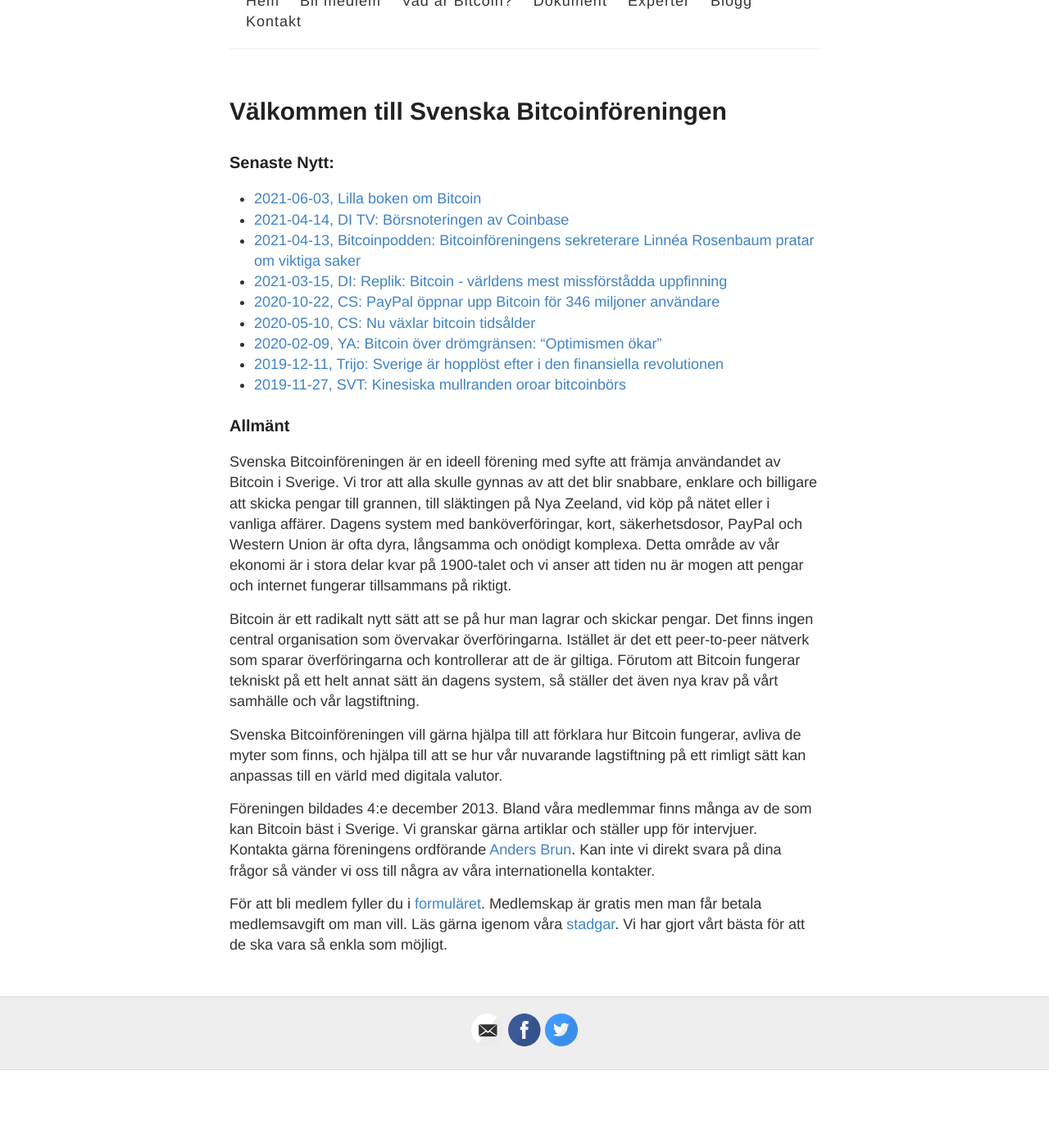
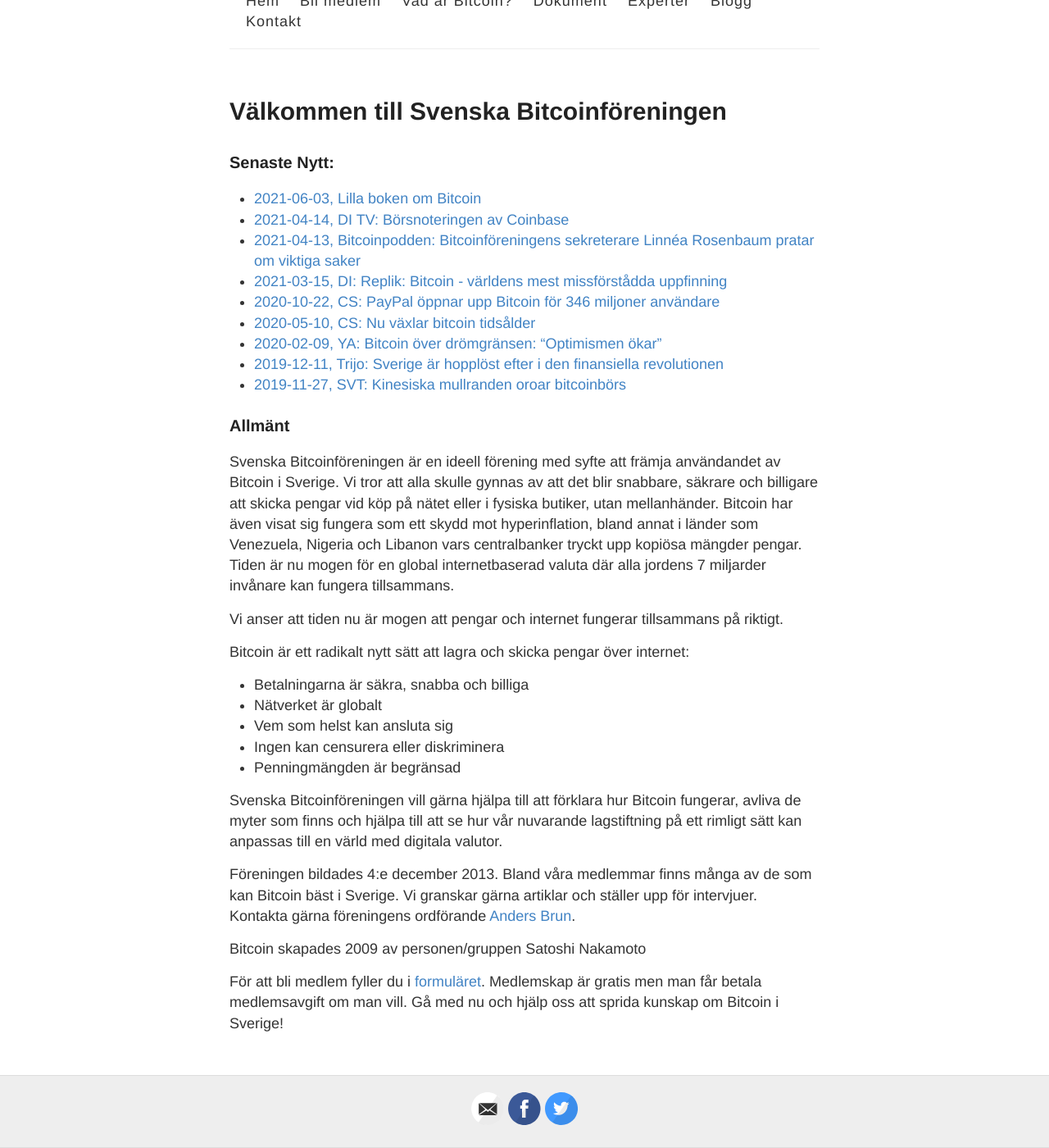
Before and after one commit to bitcoinforeningen/bitcoinforeningen.github.io, a Jekyll site: the page built from index.md, in a window 1280 px wide and 1400 px high, scrolled down 124 px. Shown: the whole window at 82% size. Built offline with Jekyll 4.4.1, drawn with Linux system fonts in a browser that asks for light colours; before the commit the page ends 1429 px from its top, so only the background shows below that.

Commit message:
Update index.md
Ändringar från Örebro

```diff
--- a/index.md
+++ b/index.md
@@ -16,12 +16,21 @@ permalink: /
 - [2019-11-27, SVT: Kinesiska mullranden oroar bitcoinbörs](https://www.svt.se/nyheter/ekonomi/kinas)
 
 ### Allmänt
-Svenska Bitcoinföreningen är en ideell förening med syfte att främja användandet av Bitcoin i Sverige. Vi tror att alla skulle gynnas av att det blir snabbare, enklare och billigare att skicka pengar till grannen, till släktingen på Nya Zeeland, vid köp på nätet eller i vanliga affärer. Dagens system med banköverföringar, kort, säkerhetsdosor, PayPal och Western Union är ofta dyra, långsamma och onödigt komplexa. Detta område av vår ekonomi är i stora delar kvar på 1900-talet och vi anser att tiden nu är mogen att pengar och internet fungerar tillsammans på riktigt.
+Svenska Bitcoinföreningen är en ideell förening med syfte att främja användandet av Bitcoin i Sverige. Vi tror att alla skulle gynnas av att det blir snabbare, säkrare och billigare att skicka pengar vid köp på nätet eller i fysiska butiker, utan mellanhänder. Bitcoin har även visat sig fungera som ett skydd mot hyperinflation, bland annat i länder som Venezuela, Nigeria och Libanon vars centralbanker tryckt upp kopiösa mängder pengar. Tiden är nu mogen för en global internetbaserad valuta där alla jordens 7 miljarder invånare kan fungera tillsammans.
 
-Bitcoin är ett radikalt nytt sätt att se på hur man lagrar och skickar pengar. Det finns ingen central organisation som övervakar överföringarna. Istället är det ett peer-to-peer nätverk som sparar överföringarna och kontrollerar att de är giltiga. Förutom att Bitcoin fungerar tekniskt på ett helt annat sätt än dagens system, så ställer det även nya krav på vårt samhälle och vår lagstiftning.
+Vi anser att tiden nu är mogen att pengar och internet fungerar tillsammans på riktigt.
 
-Svenska Bitcoinföreningen vill gärna hjälpa till att förklara hur Bitcoin fungerar, avliva de myter som finns, och hjälpa till att se hur vår nuvarande lagstiftning på ett rimligt sätt kan anpassas till en värld med digitala valutor.
+Bitcoin är ett radikalt nytt sätt att lagra och skicka pengar över internet:
+- Betalningarna är säkra, snabba och billiga
+- Nätverket är globalt
+- Vem som helst kan ansluta sig
+- Ingen kan censurera eller diskriminera
+- Penningmängden är begränsad
 
-Föreningen bildades 4:e december 2013. Bland våra medlemmar finns många av de som kan Bitcoin bäst i Sverige. Vi granskar gärna artiklar och ställer upp för intervjuer. Kontakta gärna föreningens ordförande [Anders Brun](mailto:anders.brun@gmail.com). Kan inte vi direkt svara på dina frågor så vänder vi oss till några av våra internationella kontakter.
+Svenska Bitcoinföreningen vill gärna hjälpa till att förklara hur Bitcoin fungerar, avliva de myter som finns och hjälpa till att se hur vår nuvarande lagstiftning på ett rimligt sätt kan anpassas till en värld med digitala valutor.
 
-För att bli medlem fyller du  i [formuläret](./ansoekan). Medlemskap är gratis men man får betala medlemsavgift om man vill. Läs gärna igenom våra [stadgar](./protokoll). Vi har gjort vårt bästa för att de ska vara så enkla som möjligt.
+Föreningen bildades 4:e december 2013. Bland våra medlemmar finns många av de som kan Bitcoin bäst i Sverige. Vi granskar gärna artiklar och ställer upp för intervjuer. Kontakta gärna föreningens ordförande [Anders Brun](mailto:anders.brun@gmail.com).
+
+Bitcoin skapades 2009 av personen/gruppen Satoshi Nakamoto
+
+För att bli medlem fyller du  i [formuläret](./ansoekan). Medlemskap är gratis men man får betala medlemsavgift om man vill. Gå med nu och hjälp oss att sprida kunskap om Bitcoin i  Sverige!
```
